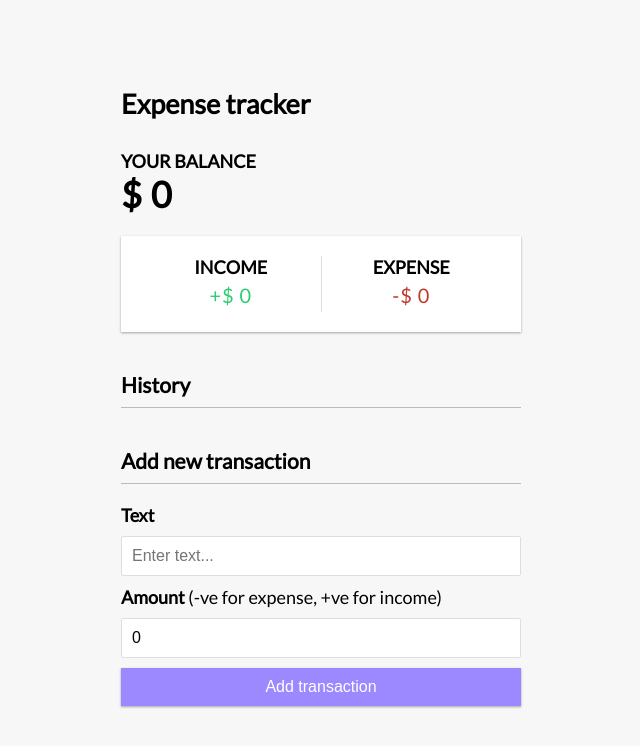
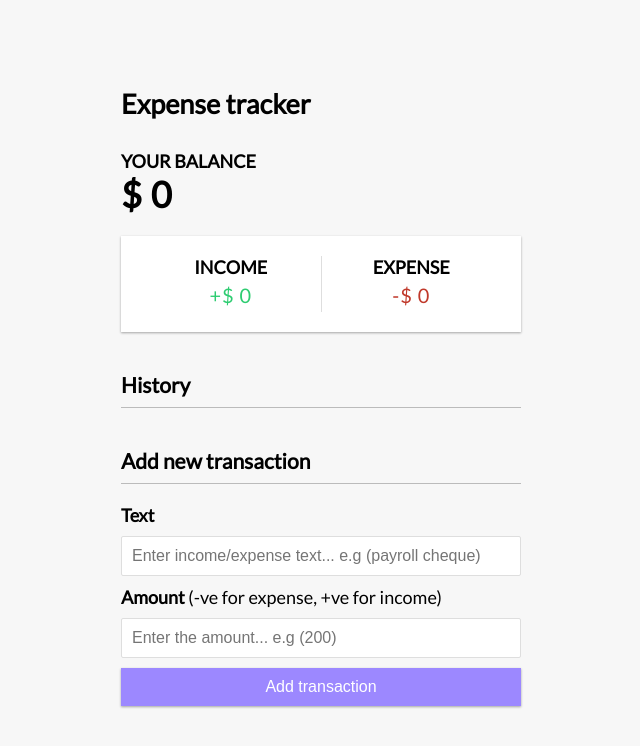
Before and after one commit to danish981/expense-tracker-app-pinia-ts, a Vue app: page / in a window 1280 px wide. Shown: the top 746 px of the page, without its empty margins (319-959 px from the left). Built offline with nearby package versions, Linux system fonts and the light colour scheme.

Commit message:
placeholder input fields text udpated

```diff
--- a/src/components/AddTransaction.vue
+++ b/src/components/AddTransaction.vue
@@ -3,7 +3,7 @@
   <form id="form" @submit.prevent="onSubmit">
     <div class="form-control">
       <label for="text" style="font-weight: bolder">Text</label>
-      <input id="text" v-model="text" placeholder="Enter text..." type="text"/>
+      <input id="text" v-model="text" autocomplete="off" placeholder="Enter income/expense text... e.g (payroll cheque)" type="text"/>
     </div>
     <div class="form-control">
       <label for="amount"
@@ -13,7 +13,8 @@
       <input
           id="amount"
           v-model="amount"
-          placeholder="Write text"
+          autocomplete="off"
+          placeholder="Enter the amount... e.g (200)"
           type="number"
       />
     </div>
@@ -30,11 +31,11 @@ import {transactionsStore} from "@/stores/transaction";
 const transactions = transactionsStore();
 
 const text = ref("");
-const amount = ref(0);
+const amount = ref();
 
 const toast = useToast();
 
-// todo : we can move this logic into the transactions store
+// we can move this logic to transactionsStore too to make the code cleaner
 const onSubmit = () => {
   if (!text.value || !amount.value) {
     toast.error("Both the fields are necessary to be filled");
@@ -47,8 +48,8 @@ const onSubmit = () => {
   });
 
   if (isTransactionAdded !== -1) {
-    text.value = "";
-    amount.value = 0;
+    text.value = '';
+    amount.value = '';  // a number actually, we are just clearning the input fields, not changing the types of the inputs
   }
 
 };
--- a/src/stores/transaction.ts
+++ b/src/stores/transaction.ts
@@ -85,6 +85,11 @@ export const transactionsStore = defineStore('transactions', {
                 return -1
             }
 
+            if (transaction.text.length < 4) {
+                toast.error('Title cannot be less than 4 letters')
+                return -1
+            }
+
             if (transaction.text.length > 30) {
                 toast.error('Title cannot be more than 30 letters')
                 return -1
```
